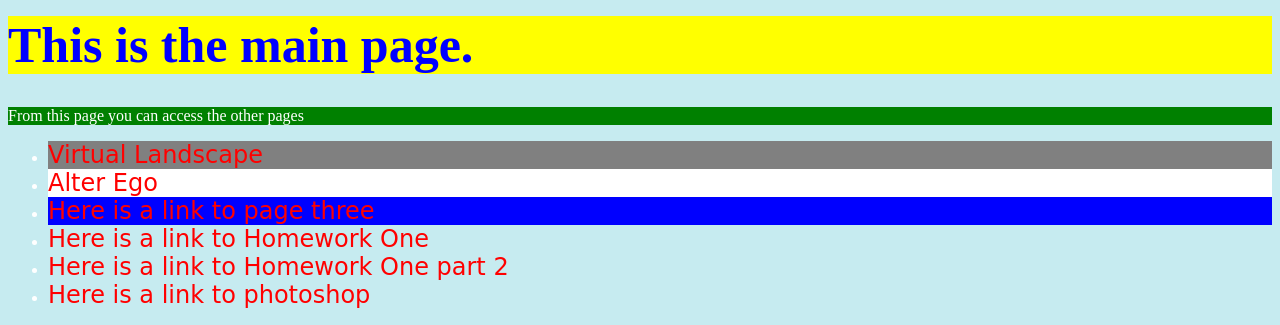
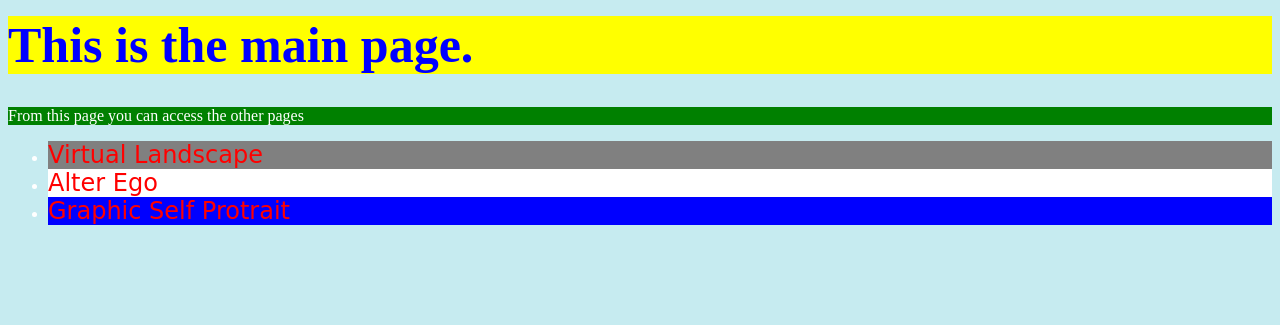
Before and after one commit to brendaoquendo/boquendo.github.io, a plain HTML site: page index.html in a window 1280 px wide. Shown: the part 3030-3355 px from the top of the page. After the commit the page ends 3271 px from the top, so only its background shows below. Drawn offline with Linux system fonts and the light colour scheme; a web font is replaced by a local one.

Commit message:
Update index.html

```diff
--- a/index.html
+++ b/index.html
@@ -94,15 +94,10 @@
 
         <div style="background-color:blue">
 
-      <li><a href="page3.html">Here is a link to page three</a></li>
+      <li><a href="page3.html"> Graphic Self Protrait</a></li>
 
         </div>
 
-      <li><a href="homework.html">Here is a link to Homework One</a>
-
-      <li><a href="homeworkpart2.html">Here is a link to Homework One part 2</a>
-
-      <li><a href="photoshop.html">Here is a link to photoshop</a></li>
 
    </ul>
 
```
